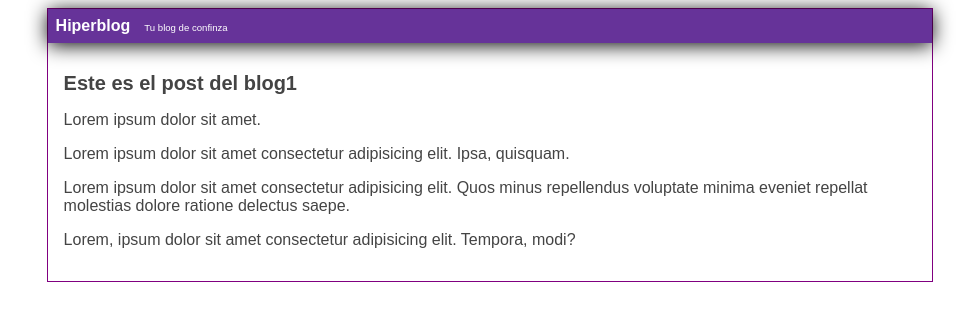
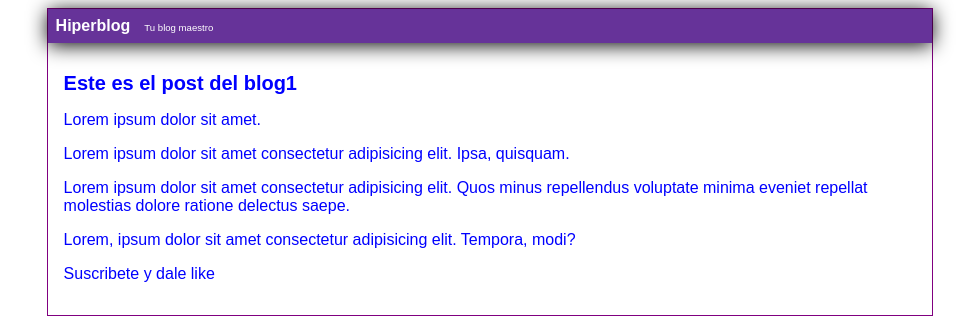
Before and after one commit to demonawake/hyperblog, a plain HTML site: page index.html in a window 1280 px wide. Shown: the whole page, without its empty margins (150-1129 px from the left). Drawn offline with Linux system fonts and the light colour scheme.

Commit message:
Agrege suscripcion, cambie cabecera y cambie color

```diff
--- a/css/estilos.css
+++ b/css/estilos.css
@@ -1,7 +1,7 @@
 body {
     text-align: left;
     font-family: Arial, Helvetica, sans-serif;
-    color: #444;
+    color:blue;
 }
 
 #container {
--- a/index.html
+++ b/index.html
@@ -12,7 +12,7 @@
     <div id="container">
         <div id="cabecera">
             Hiperblog
-            <span class="tagline">Tu blog de confinza</span>
+            <span class="tagline">Tu blog maestro</span>
         </div>
         <div id="post">
             <h1>Este es el post del blog1 </h1>
@@ -22,6 +22,7 @@
 
             <p>Lorem ipsum dolor sit amet consectetur adipisicing elit. Quos minus repellendus voluptate minima eveniet repellat molestias dolore ratione delectus saepe.</p>
             <p>Lorem, ipsum dolor sit amet consectetur adipisicing elit. Tempora, modi?</p>
+            <p>Suscribete y dale like</p>
         </div>
     </div>
 </body>
```
